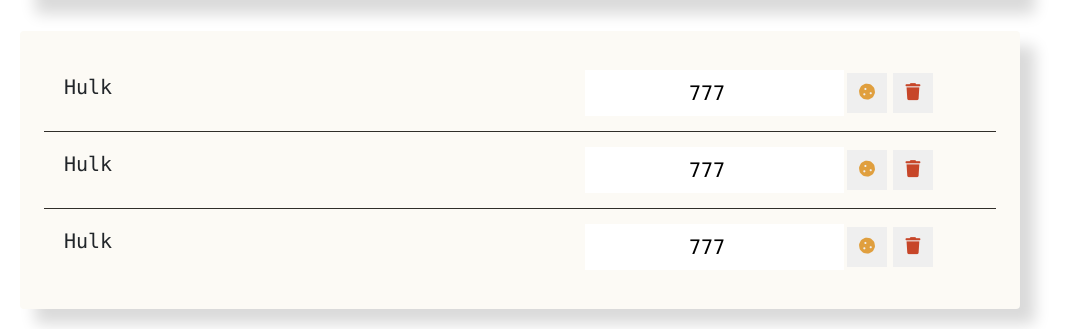
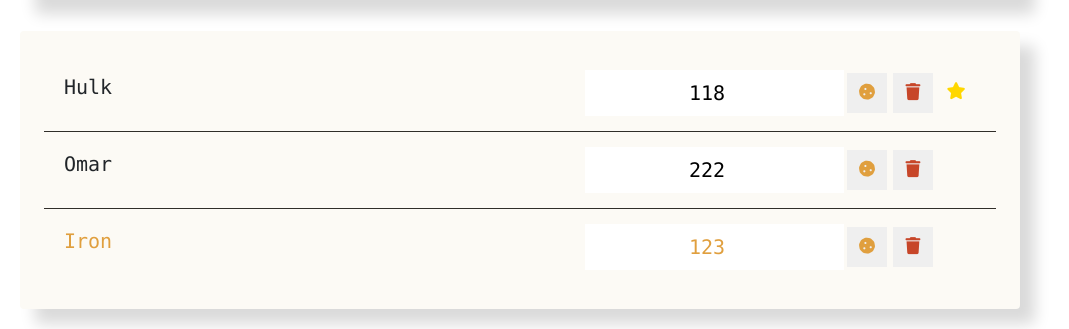
Before and after one commit to Muslimov-Khasan/movie-vuejs, a Vue app: page / in a window 1280 px wide. Shown: the part 471-800 px from the top of the page, without its empty margins (120-1189 px from the left). Built offline with nearby package versions, Linux system fonts and the light colour scheme.

Commit message:
movie item Props & Bind

```diff
--- a/src/components/movie-list-item/movie-list-item.vue
+++ b/src/components/movie-list-item/movie-list-item.vue
@@ -1,7 +1,7 @@
 <template>
   <li class="list__group-item d-flex justify-content-between">
-    <span class="list-group-label">Hulk</span>
-    <input class="list-group-item-input" type="number" defaultValue="777" />
+    <span class="list-group-label">{{ movie.name }}</span>
+    <input class="list-group-item-input" type="number" v-bind:value="movie.viewers"/>
     <div class="d-flex justify-content-center align-items-center">
       <button class="btn-cookie btn-sm">
         <i class="fas fa-cookie"></i>
@@ -14,7 +14,15 @@
   </li>
 </template>
 <script>
-export default {};
+export default {
+  props: {
+    movie: {
+        type: Object,
+        required: true,
+
+    }
+  }
+};
 </script>
 <style scoped>
 .list__group-item {
@@ -23,7 +31,7 @@
   border-bottom: 1px solid #302e29;
 }
 
-.list__group-item:last-child{
+.list__group-item:last-child {
   border-bottom: none;
 }
 
@@ -75,10 +83,10 @@
   transform: translateX(0);
 }
 
-.list__group-item.favorite .list-group-label{
+.list__group-item.favourite .list-group-label {
   color: #e09f3e;
 }
-.list__group-item.favorite .list-group-item-input{
+.list__group-item.favourite .list-group-item-input {
   color: #e09f3e;
 }
 </style>
--- a/src/components/movie-list/movie-list.vue
+++ b/src/components/movie-list/movie-list.vue
@@ -1,14 +1,38 @@
 <template>
   <ul class="movie__list">
-    <MovieItem/>
-    <MovieItem/>
-    <MovieItem/>
+    <MovieItem v-for="movie in movies" v-bind:movie="movie" :class="[{like: movie.like}, {favourite: movie.favourite}]" />
+
   </ul>
 </template>
 <script>
 import MovieItem from "../movie-list-item/movie-list-item.vue"
 export default {
-    components: { MovieItem }
+    components: { MovieItem },
+    data() {
+    return {
+      movies: [
+        {
+          name: "Hulk",
+          viewers: 118,
+          favourite: false,
+          like: true
+        },
+        {
+          name: "Omar",
+          viewers: 222,
+          favourite: false,
+          like: false
+        },
+        {
+          name: "Iron",
+          viewers: 123,
+          favourite: true,
+          like: false
+        },
+      ],
+    };
+  },
+
 };
 </script>
 <style scoped>
```
Lines whose indentation alone changed are shown as unchanged.
